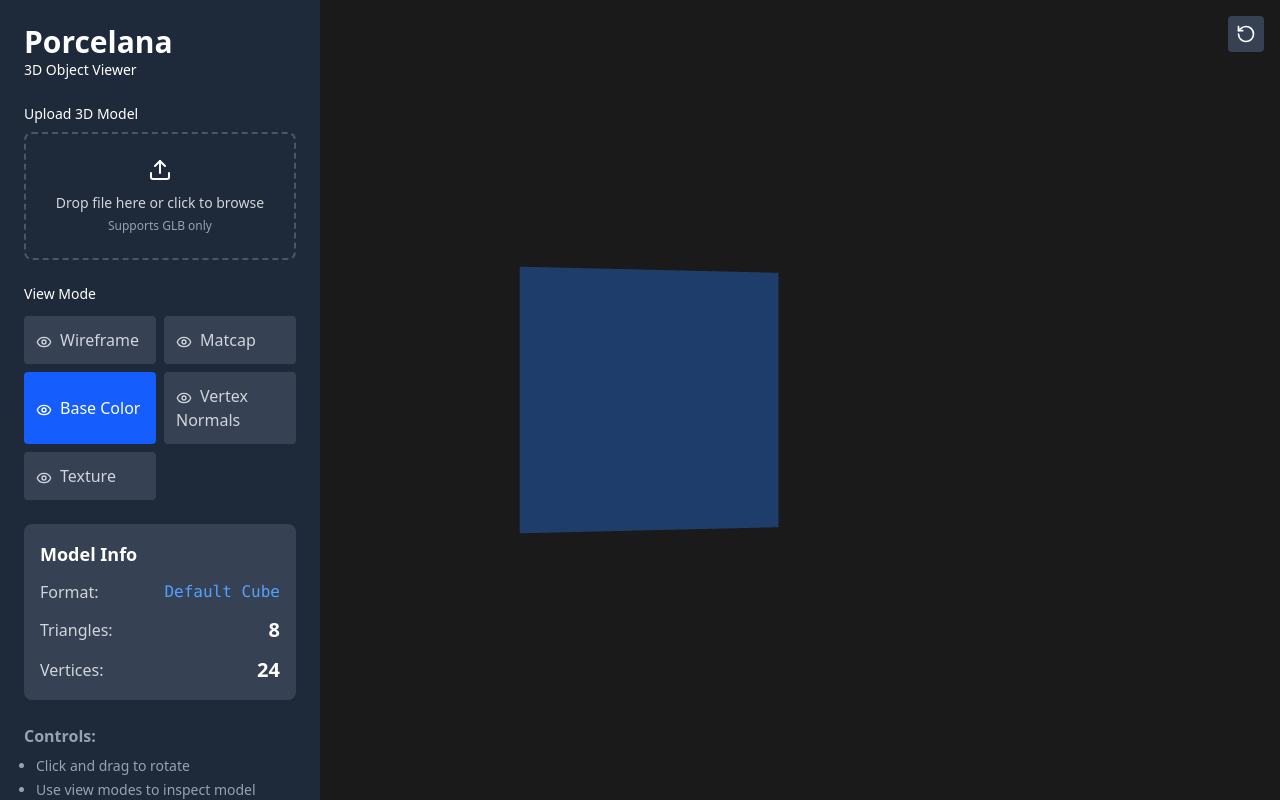
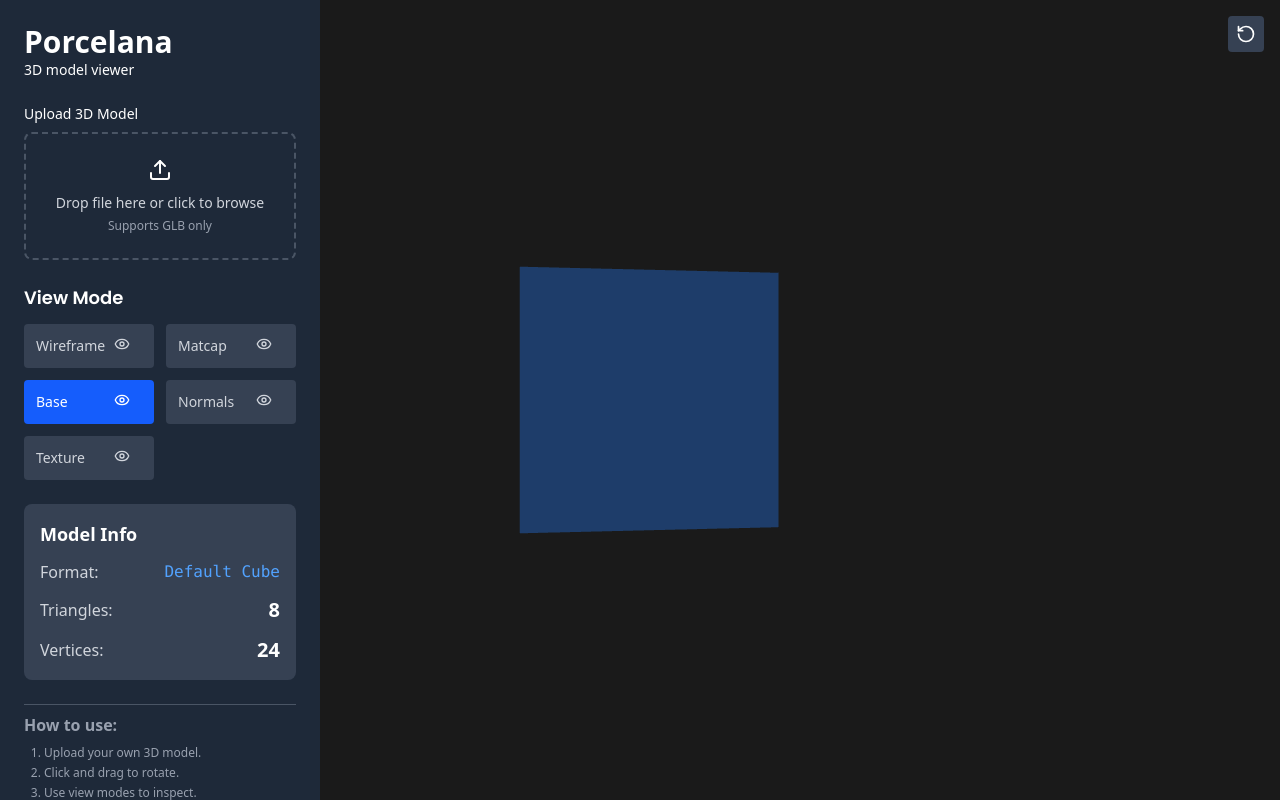
Before and after one commit to Chai-NET/Porcelana, a React (Vite) app: page / in a window 1280 px wide. Built offline with nearby package versions, Linux system fonts and the light colour scheme.

Commit message:
0.09 | Minor Fixes

```diff
--- a/src/components/3d-viewer/SidePanel/Instructions.jsx
+++ b/src/components/3d-viewer/SidePanel/Instructions.jsx
@@ -1,15 +1,16 @@
-import React from "react";
-
-const Instructions = () => (
-  <div className="mt-6 text-gray-400">
-    <h4 className="mb-2 font-semibold">Controls:</h4>
-    <ul className="list-disc space-y-1 pl-3 text-sm">
-      <li>Click and drag to rotate</li>
-      <li>Use view modes to inspect model</li>
-      <li>Upload your own 3D files</li>
-      <li>Reset camera with button</li>
-    </ul>
-  </div>
-);
-
-export default Instructions;
+export default function Instructions() {
+  return (
+    <>
+      <div className="text-gray-400">
+        <div className="my-1 mt-6 h-[1px] w-full bg-gray-600" />
+        <h4 className="my-2 font-semibold">How to use:</h4>
+        <ul className="list-decimal space-y-1 pl-5 text-xs">
+          <li>Upload your own 3D model.</li>
+          <li>Click and drag to rotate.</li>
+          <li>Use view modes to inspect.</li>
+          <li>Check model info for model details.</li>
+        </ul>
+      </div>
+    </>
+  );
+}
--- a/src/components/3d-viewer/SidePanel/ViewModeControls.jsx
+++ b/src/components/3d-viewer/SidePanel/ViewModeControls.jsx
@@ -1,28 +1,30 @@
-import React from "react";
 import { Eye } from "lucide-react";
 
 const ViewModeControls = ({ viewMode, setViewMode }) => (
   <div className="mb-6">
-    <label className="mb-3 block text-sm font-medium">View Mode</label>
-    <div className="grid grid-cols-2 gap-2">
+    <label className="font-Poppins mb-3 block text-lg font-semibold">
+      View Mode
+    </label>
+    <div className="grid grid-cols-2 gap-3">
       {[
         { key: "wireframe", label: "Wireframe" },
         { key: "matcap", label: "Matcap" },
-        { key: "basecolor", label: "Base Color" },
-        { key: "normals", label: "Vertex Normals" },
+        { key: "basecolor", label: "Base" },
+        // Vertex Normals:
+        { key: "normals", label: "Normals" },
         { key: "texture", label: "Texture" },
       ].map(({ key, label }) => (
         <button
           key={key}
           onClick={() => setViewMode(key)}
-          className={`rounded p-3 text-left transition-colors ${
+          className={`flex w-full justify-between rounded p-3 text-left text-sm text-nowrap transition-colors ${
             viewMode === key
               ? "bg-blue-600 text-white"
               : "bg-gray-700 text-gray-300 hover:bg-gray-600"
           }`}
         >
-          <Eye size={16} className="mr-2 inline" />
           {label}
+          <Eye size={16} className="mr-3 inline" />
         </button>
       ))}
     </div>
--- a/src/components/3d-viewer/SidePanel/index.jsx
+++ b/src/components/3d-viewer/SidePanel/index.jsx
@@ -7,7 +7,7 @@ import Instructions from "./Instructions";
 const SidePanel = ({ viewMode, setViewMode, stats, onFileUpload }) => (
   <div className="fixed flex h-dvh w-80 flex-col bg-gray-800 p-6">
     <h2 className="text-3xl font-bold">Porcelana</h2>
-    <h3 className="mb-6 text-sm font-light">3D Object Viewer</h3>
+    <h3 className="mb-6 text-sm font-light">3D model viewer</h3>
     <FileUpload onFileUpload={onFileUpload} />
     <ViewModeControls viewMode={viewMode} setViewMode={setViewMode} />
     <ModelInfo stats={stats} />
```
Also changed, not shown: src/components/empty.jsx (line endings or trailing spaces), 1 other file (tests, documents, lock files or other folders).
